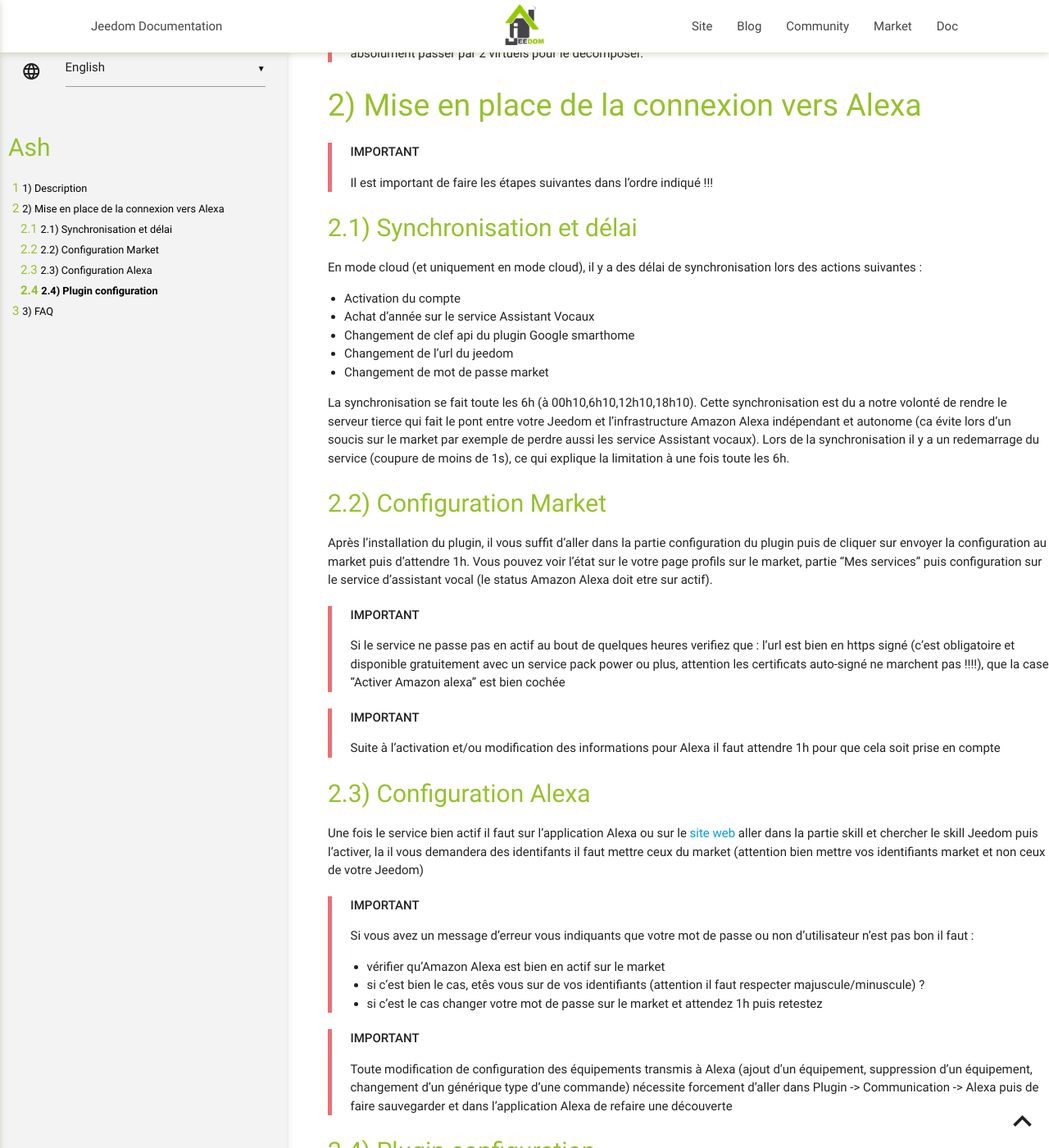
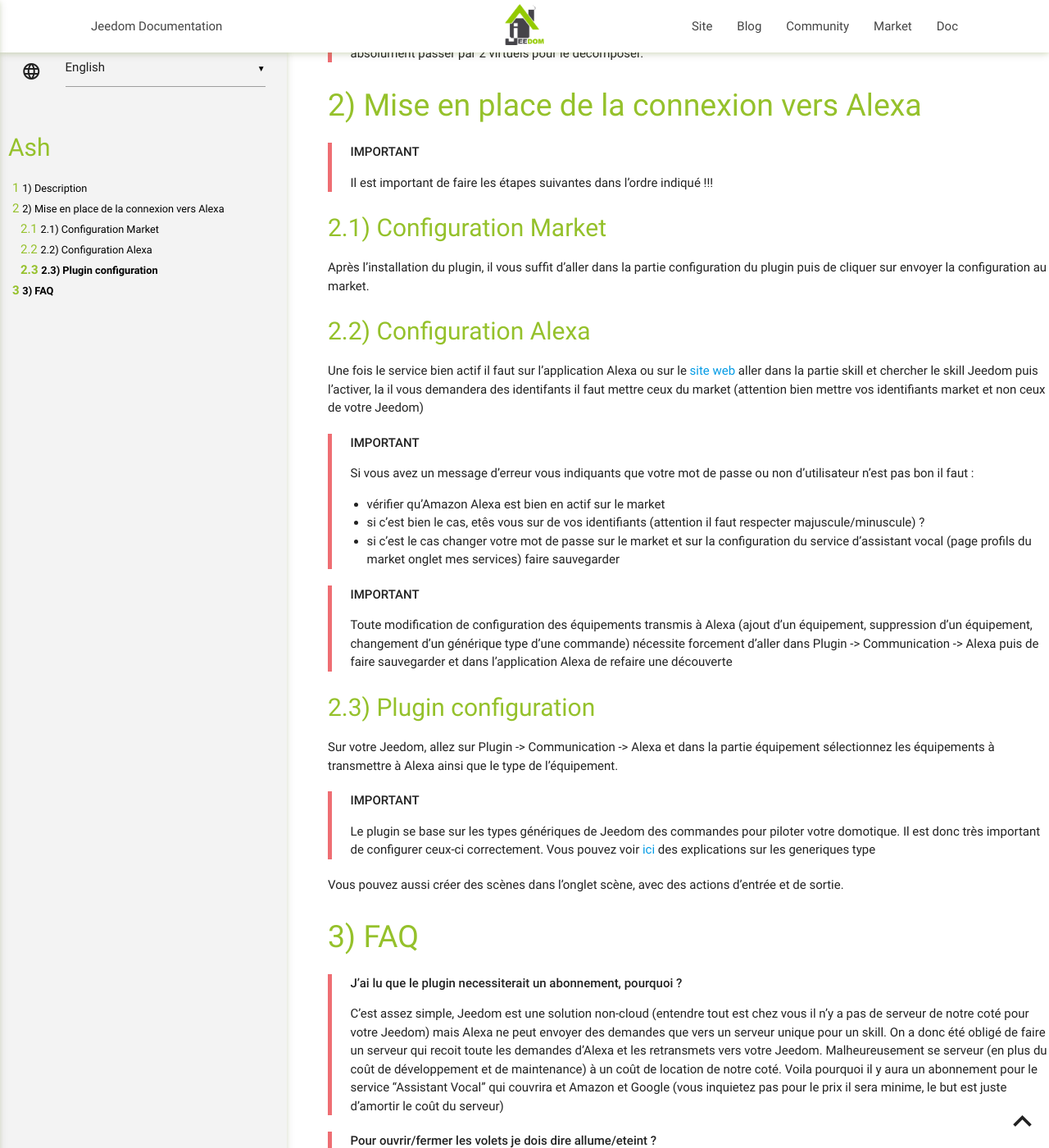
Before and after one commit to jeedom/plugin-ash, a Jekyll site: the page built from docs/en_US/index.md, in a window 1280 px wide and 1400 px high, scrolled down 328 px. Shown: the whole window at 82% size. Built offline with Jekyll 4.4.1, drawn with Linux system fonts in a browser that asks for light colours; our own code applies the rules of GitHub Pages for plain Markdown files.

Commit message:
[ROBOT] Action all

```diff
--- a/docs/en_US/index.md
+++ b/docs/en_US/index.md
@@ -18,29 +18,9 @@ Il peut fonctionner en passant par un service cloud mis à disposition par Jeedo
 >
 > Il est important de faire les étapes suivantes dans l'ordre indiqué !!!
 
-## Synchronisation et délai
-
-En mode cloud (et uniquement en mode cloud), il y a des délai de synchronisation lors des actions suivantes :
-
-- Activation du compte
-- Achat d'année sur le service Assistant Vocaux
-- Changement de clef api du plugin Google smarthome
-- Changement de l'url du jeedom
-- Changement de mot de passe market
-
-La synchronisation se fait toute les 6h (à 00h10,6h10,12h10,18h10). Cette synchronisation est du a notre volonté de rendre le serveur tierce qui fait le pont entre votre Jeedom et l'infrastructure Amazon Alexa indépendant et autonome (ca évite lors d'un soucis sur le market par exemple de perdre aussi les service Assistant vocaux). Lors de la synchronisation il y a un redemarrage du service (coupure de moins de 1s), ce qui explique la limitation à une fois toute les 6h.
-
 ## Configuration Market
 
-Après l'installation du plugin, il vous suffit d'aller dans la partie configuration du plugin puis de cliquer sur envoyer la configuration au market puis d'attendre 1h. Vous pouvez voir l'état sur le votre page profils sur le market, partie "Mes services" puis configuration sur le service d'assistant vocal (le status Amazon Alexa doit etre sur actif).
-
-> **IMPORTANT**
->
-> Si le service ne passe pas en actif au bout de quelques heures verifiez que : l'url est bien en https signé (c'est obligatoire et disponible gratuitement avec un service pack power ou plus, attention les certificats auto-signé ne marchent pas !!!!), que la case "Activer Amazon alexa" est bien cochée
-
-> **IMPORTANT**
->
-> Suite à l'activation et/ou modification des informations pour Alexa il faut attendre 1h pour que cela soit prise en compte
+Après l'installation du plugin, il vous suffit d'aller dans la partie configuration du plugin puis de cliquer sur envoyer la configuration au market.
 
 ## Configuration Alexa
 
@@ -51,7 +31,7 @@ Une fois le service bien actif il faut sur l'application Alexa ou sur le [site w
 > Si vous avez un message d'erreur vous indiquants que votre mot de passe ou non d'utilisateur n'est pas bon il faut :
 > - vérifier qu'Amazon Alexa est bien en actif sur le market
 > - si c'est bien le cas, etês vous sur de vos identifiants (attention il faut respecter majuscule/minuscule) ?
-> - si c'est le cas changer votre mot de passe sur le market et attendez 1h puis retestez
+> - si c'est le cas changer votre mot de passe sur le market et sur la configuration du service d'assistant vocal (page profils du market onglet mes services) faire sauvegarder
 
 > **IMPORTANT**
 >
```
Also changed, not shown: docs/de_DE/changelog.md (+4 -0 lines), docs/de_DE/index.md (+2 -22 lines), docs/en_US/changelog.md (+4 -0 lines), docs/es_ES/changelog.md (+4 -0 lines), docs/es_ES/index.md (+2 -22 lines).
